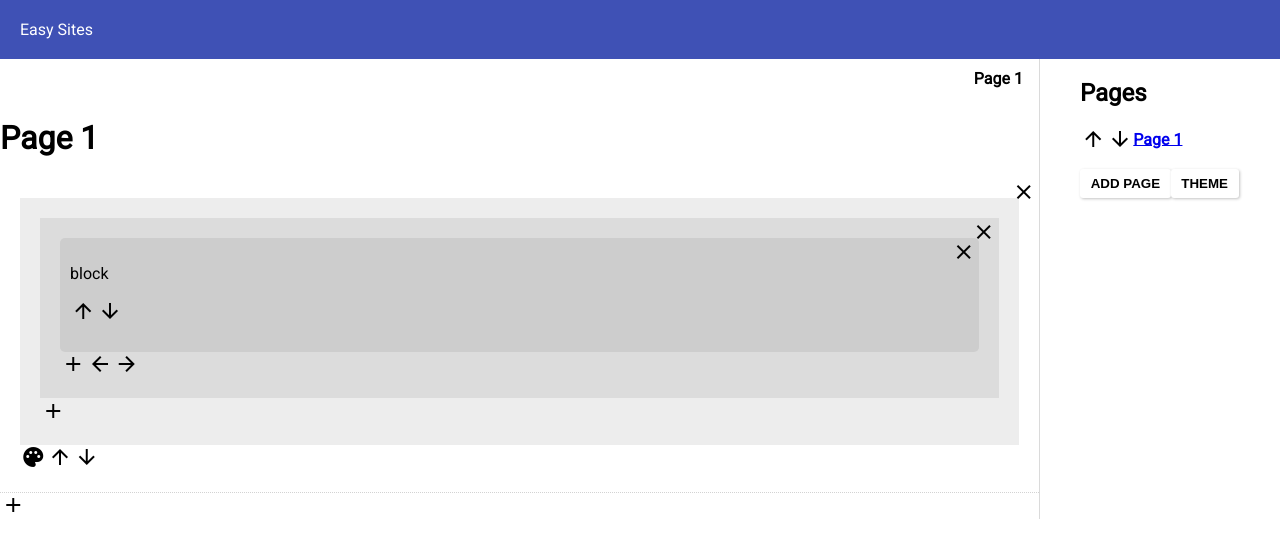
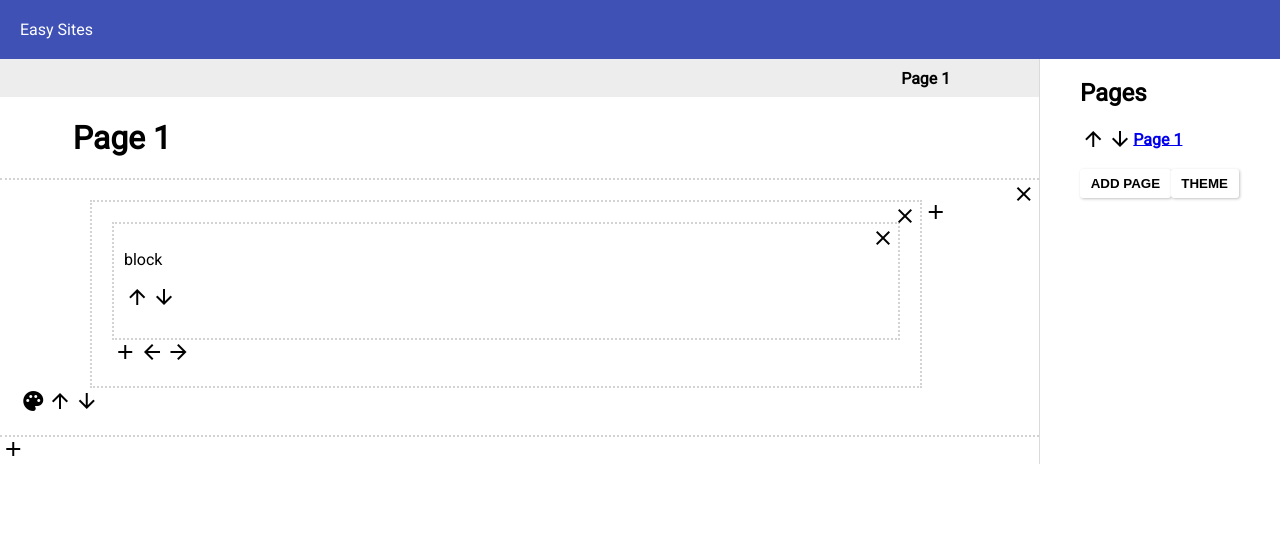
Before and after one commit to Droces/easy-sites, an Angular app: page /page/1 in a window 1280 px wide. Shown: the top 550 px of the page. Built offline with nearby package versions, Linux system fonts and the light colour scheme.

Commit message:
General styling improvements

```diff
--- a/src/app/block/block.component.scss
+++ b/src/app/block/block.component.scss
@@ -1,6 +1,4 @@
 .block {
   position: relative;
-  background: rgba(0, 0, 0, 0.07);
-  border-radius: 5px;
   padding: 10px;
 }
--- a/src/app/group/group.component.scss
+++ b/src/app/group/group.component.scss
@@ -1,6 +1,5 @@
 .group {
   position: relative;
-  background: rgba(0, 0, 0, 0.07);
   padding: 20px;
 }
 app-block {
--- a/src/app/page/page.component.scss
+++ b/src/app/page/page.component.scss
@@ -1,16 +1,6 @@
-$breakpoint: 800px;
-
 .sections {
 }
-section {
-  position: relative;
+app-primary-nav {
+  display: block;
+  background: rgba(0, 0, 0, 0.07);
 }
-
-h1 {
-  margin-left: auto;
-  margin-right: auto;
-
-  @media all and (min-width: $breakpoint) {
-    max-width: 1200px;
-  }
-}
--- a/src/app/section/section.component.html
+++ b/src/app/section/section.component.html
@@ -7,9 +7,9 @@
         (moveRight)="moveGroupRight(group)"
         (removeGroup)="removeGroup(group)">
       </app-group>
+      <button id="add_group" (click)="addGroup()" class="icon">
+        <i class="material-icons">add</i></button>
     </div>
-    <button (click)="addGroup()" class="icon">
-      <i class="material-icons">add</i></button>
   </div>
 
   <!-- <button (click)="removeLastGroup()">-</button> -->
--- a/src/app/section/section.component.scss
+++ b/src/app/section/section.component.scss
@@ -1,19 +1,9 @@
 $breakpoint: 800px;
 section {
   position: relative;
-  border-bottom: dotted 1px lightgrey;
   padding: 20px;
 }
 section > .column {
-  margin-left: auto;
-  margin-right: auto;
-  box-sizing: border-box;
-  background: rgba(0, 0, 0, 0.07);
-  padding: 20px;
-
-  @media all and (min-width: $breakpoint) {
-    max-width: 1200px;
-  }
 }
 // .groups,
 // .groups-actions {}
@@ -25,6 +15,9 @@ section > .column {
   & > * {
     flex: 1 1 auto;
   }
+  [id="add_group"] {
+    flex: 0 0 auto;
+  }
 }
 
 app-group + app-group {
--- a/src/styles.scss
+++ b/src/styles.scss
@@ -2,6 +2,8 @@
 
 @import "styles/elements";
 
+@import "styles/layout";
+
 @import "styles/themes/all";
 @import "styles/themes/green";
 @import "styles/themes/blue";
--- a/src/styles/_elements.scss
+++ b/src/styles/_elements.scss
@@ -41,3 +41,25 @@ button.remove {
 app-page {
   flex: 1 1 auto;
 }
+
+$temp-border: dotted 2px lightgrey;
+section {
+  border-bottom: $temp-border;
+  &:first-of-type {
+    border-top: $temp-border;
+  }
+  // &:hover {
+  //   border-style: solid;
+  //   border-color: #4285f4; // colour: blue
+  //   border-width: 2px 0;
+  // }
+}
+.block,
+.group {
+  // background: rgba(0, 0, 0, 0.07);
+  border: $temp-border;
+
+  // &:hover {
+  //   border: solid 2px #4285f4; // colour: blue
+  // }
+}
--- /dev/null
+++ b/src/styles/_layout.scss
@@ -0,0 +1,14 @@
+$breakpoint: 800px;
+
+nav,
+h1,
+section > .column {
+  margin-left: auto;
+  margin-right: auto;
+  padding-left: 7%;
+  padding-right: 7%;
+
+  @media all and (min-width: $breakpoint) {
+    max-width: 1200px;
+  }
+}
```
